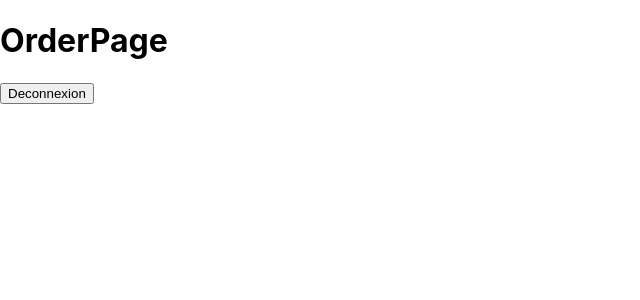
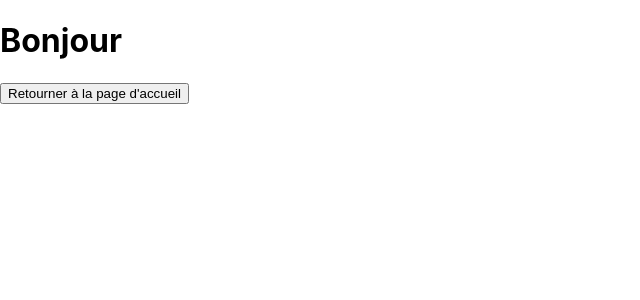
Before and after one commit to bem630/crazee-burgers, a React (Create React App) app: page /order in a window 1280 px wide. Shown: the top 300 px of the page, without its empty margins (0-640 px from the left). Built offline with nearby package versions, Linux system fonts and the light colour scheme.

Commit message:
✨ F02: LOGIN > Add redirection LoginForm in/to OrderPage

```diff
--- a/src/App.js
+++ b/src/App.js
@@ -8,7 +8,7 @@ function App() {
     <div className="App">
       <Routes>
         <Route path='/' element = {<LoginPage/>} />
-        <Route path='/order' element = {<OrderPage/>} />
+        <Route path='/order/:inputValues' element = {<OrderPage/>} />
         <Route path='*' element = {<ErrorPage/>} />
       </Routes>
     </div>
--- a/src/components/pages/error/ErrorPage.js
+++ b/src/components/pages/error/ErrorPage.js
@@ -1,6 +1,11 @@
+import { Link } from "react-router-dom";
+
 const ErrorPage = () => {
     return (
-        <div>ErrorPage</div>
+        <div>
+            <h1>Bonjour {} </h1>
+            <Link to={'/'}><button>Retourner à la page d'accueil</button></Link>
+        </div>
      );
 }
 
--- a/src/components/pages/login/LoginForm.js
+++ b/src/components/pages/login/LoginForm.js
@@ -1,15 +1,17 @@
 import { useState } from "react";
-import { Link } from "react-router-dom";
+import { useNavigate } from "react-router-dom";
 //import OrderPage from "../order/OrderPage";
 
 const LoginForm = () => {
         // state
         const [ inputValues, setInputValue ] = useState("");
+        const navigate = useNavigate();
 
         // comportements
         const handleSubmit = (e) => {
         e.preventDefault();
         setInputValue("");
+        navigate(`order/${inputValues}`);
         }
         const handleChange = (e) => {
         setInputValue(e.target.value);
--- a/src/components/pages/order/OrderPage.js
+++ b/src/components/pages/order/OrderPage.js
@@ -1,9 +1,11 @@
-import { Link } from "react-router-dom";
+import { Link, useParams } from "react-router-dom";
 
 const OrderPage = () => {
+    const { inputValues } = useParams();
+
     return (
         <div>
-            <h1>OrderPage</h1>
+            <h1>Bonjour {inputValues} </h1>
             <Link to={'/'}><button>Deconnexion</button></Link>
         </div>
      );
```
